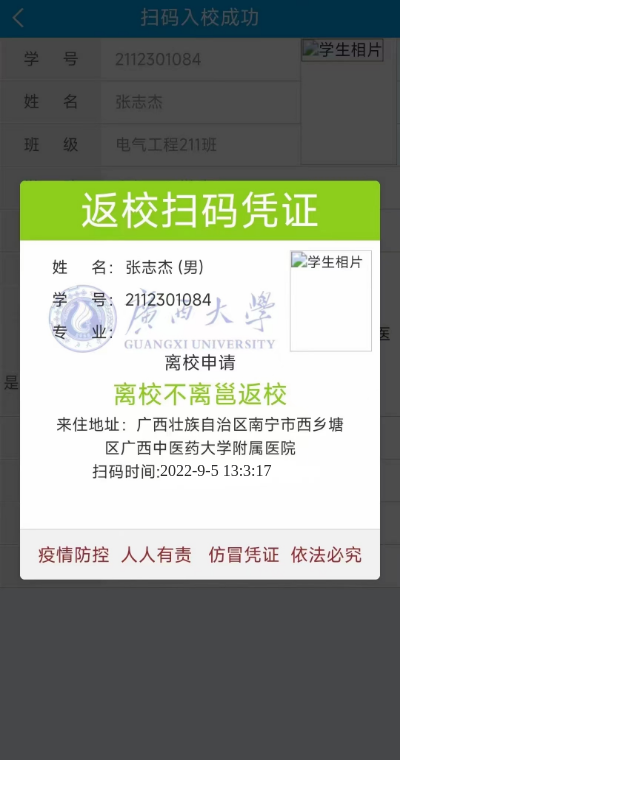
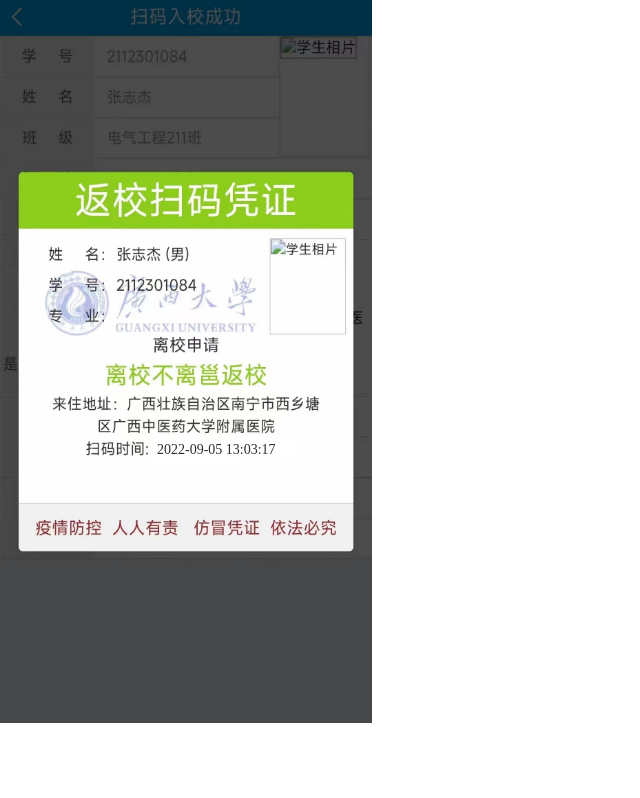
Before and after one commit to GY456456/zhangzhijeruxiao.github.io, a plain HTML site: page index.html in a window 1280 px wide. Shown: the whole page, without its empty margins (0-640 px from the left). Drawn offline with Linux system fonts and the light colour scheme.

Commit message:
Update index.html

```diff
--- a/index.html
+++ b/index.html
@@ -1,3 +1,4 @@
+
 <!DOCTYPE html>
 <html>
 	<head>
@@ -16,8 +17,8 @@
 			.box img{
 				float: left;
 				position: absolute;
-				width:400px;
-				height: 760px;
+				width:372px;
+				height: 723px;
 			}
 			#zp{
 				z-index: 88;
@@ -25,10 +26,10 @@
 			#time{
 				position: absolute;
 				z-index: 100;
-				font-size: 16px;
+				font-size: 14px;
 				width: 300px;
-				margin-top: 462px;
-				margin-left: 160px;
+				margin-top: 442px;
+				margin-left: 157px;
 				font-weight: 500;
 				color: #2d2d2d;
 			}
@@ -37,11 +38,20 @@
 				z-index: 88;
 				font-size: 16px;
 				width: 300px;
-				margin-top: 550px;
+				margin-top: 525px;
 				margin-left: 110px;
 				color: #979797;
+			}
+			#time2{
+				position: absolute;
+				z-index: 88;
+				font-size: 16px;
+				width: 300px;
+				margin-top: 446px;
+				margin-left: 107px;
+				color: #979797;
 
-			}
+			}//离校时间显示位置
 		</style>
 	</head>
 	<body>
@@ -50,6 +60,10 @@
 
 			<div>
 				<p id="time1"></p>
+				<img src="img/2.jpg" >
+			</div>
+			<div>
+				<p id="time2"></p>
 				<img src="img/2.jpg" >
 			</div>
 
@@ -72,18 +86,18 @@
 		        var date = new Date();
 
 		        // 年月日
-		        var year = date.getFullYear();
-		        var month = date.getMonth() + 1;
-		        var day = date.getDate();
+		        var year = date.getFullYear().toString().padStart(2,0);//加0
+		        var month = (date.getMonth() + 1).toString().padStart(2,0);//加0
+		        var day = date.getDate().toString().padStart(2,0);//加0
 
 		        // 时分秒
-		        var hour = date.getHours();
-		        var minute = date.getMinutes();
-		        var second = date.getSeconds();
+		        var hour = date.getHours().toString().padStart(2,0);//同上
+		        var minute = date.getMinutes().toString().padStart(2,0);
+		        var second = date.getSeconds().toString().padStart(2,0);
 
 		        // 实时显示
 		        var element = document.getElementById('time');
-		        element.innerHTML = '<p>' + year + '-' + month + '-' + day + ' ' + hour + ':' + minute + ':' + second;
+		        element.innerHTML = '<p>' + year + '-' + month + '-' + day + ' ' +hour + ':' + minute + ':' + second;
 		    }
 
 		    setInterval('showTime()', 1000);
@@ -93,18 +107,20 @@
 		        var date = new Date();
 
 		        // 年月日
-		        var year = date.getFullYear();
-		        var month = date.getMonth() + 1;
-		        var day = date.getDate();
+		        var year = date.getFullYear().toString().padStart(2,0);
+		        var month = (date.getMonth() + 1).toString().padStart(2,0);
+		        var day = date.getDate().toString().padStart(2,0);
 
 		        // 时分秒
-		        var hour = date.getHours();
-		        var minute = date.getMinutes();
-		        var second = date.getSeconds();
+		        var hour = date.getHours().toString().padStart(2,0);
+		        var minute = date.getMinutes().toString().padStart(2,0);
+		        var second = date.getSeconds().toString().padStart(2,0);
 
 		        // 实时显示
 		        var element = document.getElementById('time1');
 		        element.innerHTML = '<p>' + year + '-' + month + '-' + day + ' ' + hour + ':' + minute + ':' + second;
+		        var element = document.getElementById('time2');//增加离校时间显示
+		        element.innerHTML = '<p>' + year + '-' + month + '-' + day + ' ' + 08+ ':' + 37 + ':' + 26;
 		    }
 
 		    setInterval('cba()', 1000);
```
